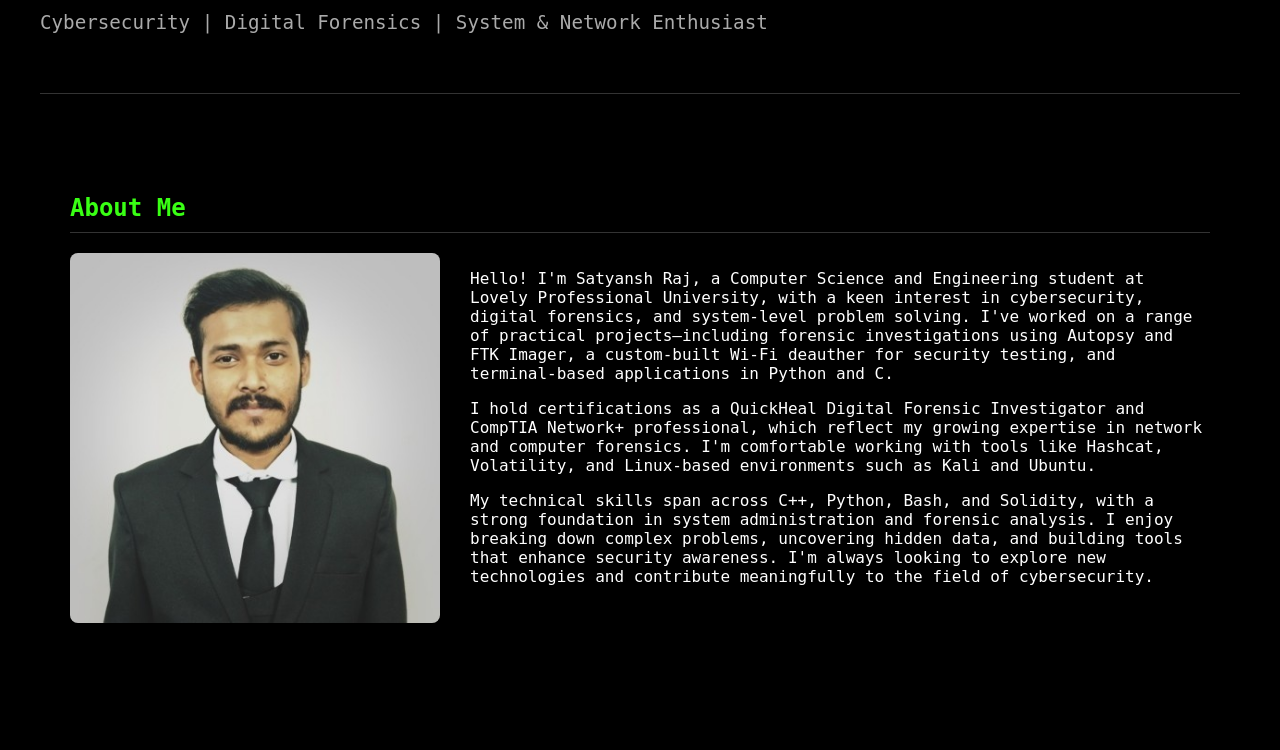
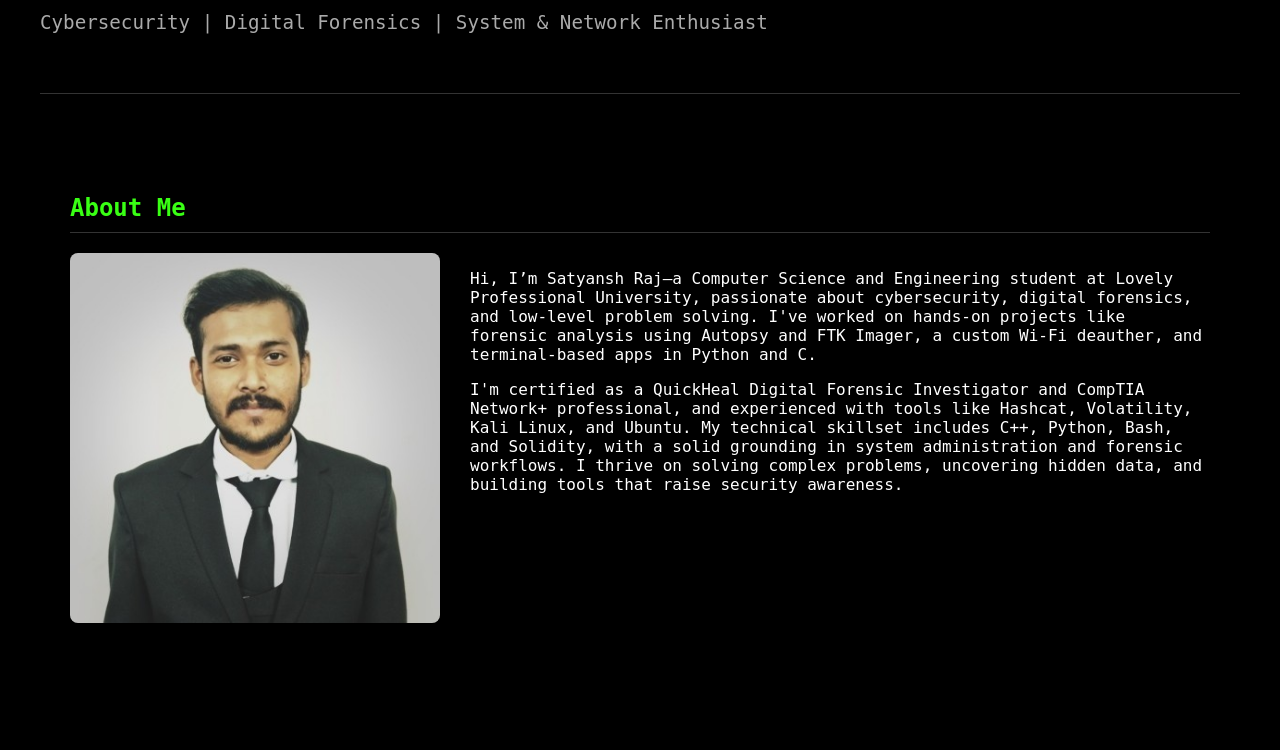
Before and after one commit to Satyansh-Raj/Portfolio, a website: page new.html in a window 1280 px wide. Shown: the part 314-1064 px from the top of the page. Drawn offline with Linux system fonts and the light colour scheme; a web font is replaced by a local one.

Commit message:
Update portfolio homepage

```diff
--- a/new.html
+++ b/new.html
@@ -51,9 +51,8 @@
                     <img src="assets/me.jpeg" alt="Satyansh Raj" />
                 </div>
                 <div>
-                    <p>Hello! I'm Satyansh Raj, a Computer Science and Engineering student at Lovely Professional University, with a keen interest in cybersecurity, digital forensics, and system-level problem solving. I've worked on a range of practical projects—including forensic investigations using Autopsy and FTK Imager, a custom-built Wi-Fi deauther for security testing, and terminal-based applications in Python and C.</p>
-                    <p>I hold certifications as a QuickHeal Digital Forensic Investigator and CompTIA Network+ professional, which reflect my growing expertise in network and computer forensics. I'm comfortable working with tools like Hashcat, Volatility, and Linux-based environments such as Kali and Ubuntu.</p>
-                    <p>My technical skills span across C++, Python, Bash, and Solidity, with a strong foundation in system administration and forensic analysis. I enjoy breaking down complex problems, uncovering hidden data, and building tools that enhance security awareness. I'm always looking to explore new technologies and contribute meaningfully to the field of cybersecurity.</p>
+                    <p>Hi, I’m Satyansh Raj—a Computer Science and Engineering student at Lovely Professional University, passionate about cybersecurity, digital forensics, and low-level problem solving. I've worked on hands-on projects like forensic analysis using Autopsy and FTK Imager, a custom Wi-Fi deauther, and terminal-based apps in Python and C.</p>
+                    <p>I'm certified as a QuickHeal Digital Forensic Investigator and CompTIA Network+ professional, and experienced with tools like Hashcat, Volatility, Kali Linux, and Ubuntu. My technical skillset includes C++, Python, Bash, and Solidity, with a solid grounding in system administration and forensic workflows. I thrive on solving complex problems, uncovering hidden data, and building tools that raise security awareness.</p>
                 </div>
             </div>
         </section>
```
